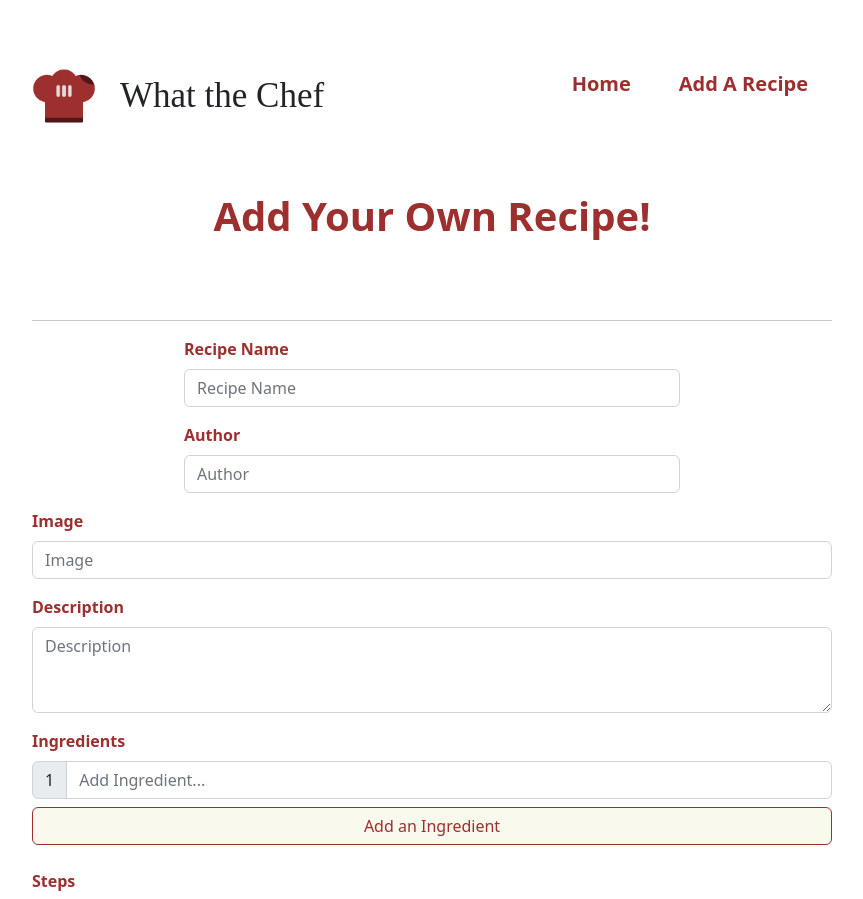
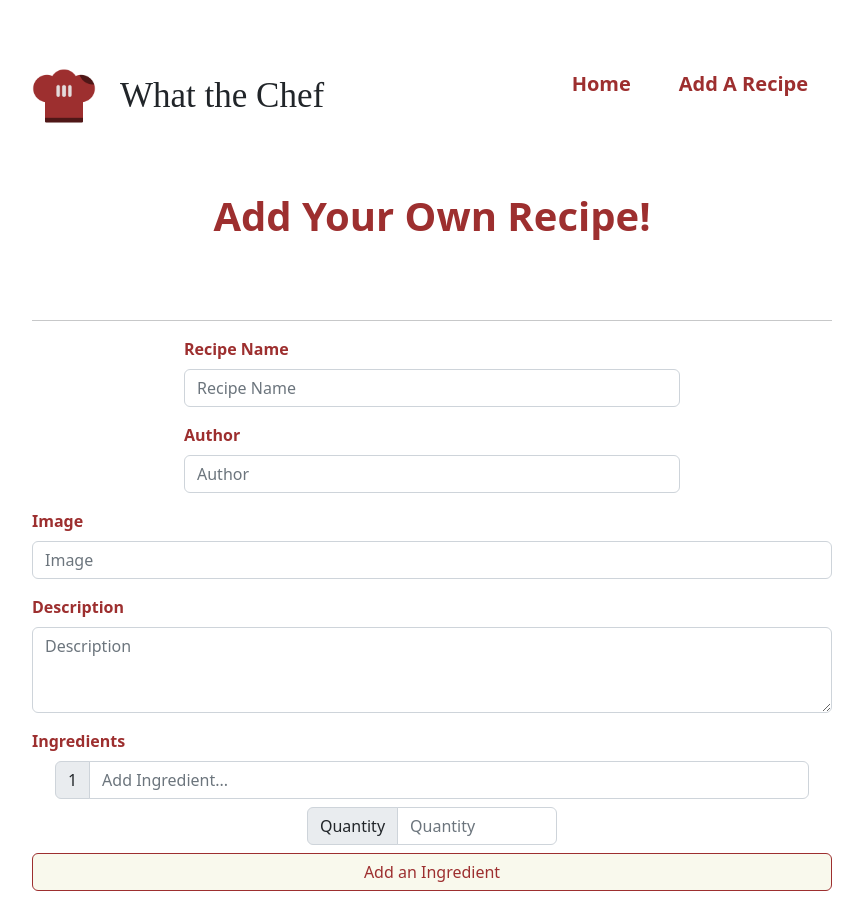
Before and after one commit to imandato/Milestone-2-Recipe-Project-Front, a React (Create React App) app: page /recipe/new in a window 1280 px wide. Shown: the top 899 px of the page, without its empty margins (208-1071 px from the left). Built offline with nearby package versions, Linux system fonts and the light colour scheme; a web font is replaced by a local one.

Commit message:
added quantity field

```diff
--- a/src/Components/AddRecipe.js
+++ b/src/Components/AddRecipe.js
@@ -81,10 +81,22 @@ const RecipeForm = () => {
             <Form.Label style={{display: "flex", justifyContent: "start", fontWeight: "bolder",color: "rgba(157,47,47)"}}>Ingredients</Form.Label>
             {ingredientList.map((singleIngredient,index)=>(
               <div key={index}>
-              <InputGroup className="mb-2">
-              <InputGroup.Text>{index+1}</InputGroup.Text>
-              <Form.Control id="inlineFormInputGroup" placeholder="Add Ingredient..." name="ingredient" value={singleIngredient.ingredient} onChange={(e)=>handleIngredientChange(e,index)}/>
-              </InputGroup>
+
+              <Row className="align-items-center" style={{display: "flex", justifyContent: "space-around", alignContent: "center" }}>
+                <Col xs="auto">
+                  <InputGroup className="mb-2">
+                    <InputGroup.Text>{index+1}</InputGroup.Text>
+                    <Form.Control style={{width:"45rem"}} id="inlineFormInputGroup" placeholder="Add Ingredient..." name="ingredient" value={singleIngredient.ingredient} onChange={(e)=>handleIngredientChange(e,index)}/>
+                  </InputGroup>
+                </Col>
+                <Col xs="auto">
+                <InputGroup className="mb-2">
+                    <InputGroup.Text>Quantity</InputGroup.Text>
+                    <Form.Control  style={{width:"10rem"}} id="inlineFormInputGroup" placeholder="Quantity" name="quantity" value={singleIngredient.ingredient} onChange={(e)=>handleIngredientChange(e,index)}/>
+                  </InputGroup>
+                </Col>
+              </Row>
+
               <div style={{display:"flex", flexDirection:"column",justifyContent:"center", }}>
               {ingredientList.length -1 === index &&(
                 <Button type="submit" className="mb-2" style={{color: "rgba(157,47,47)", backgroundColor:"#F9F9ED", borderColor: "rgba(157,47,47)" }} onClick={handleAddIngredient}>
```
